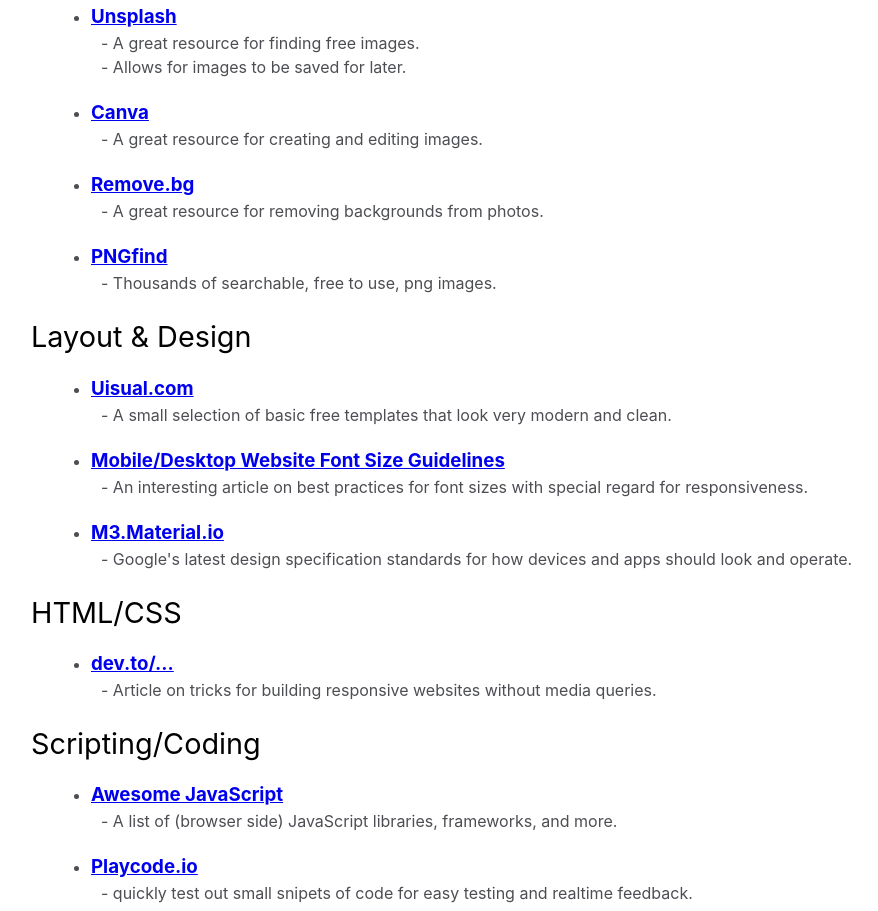
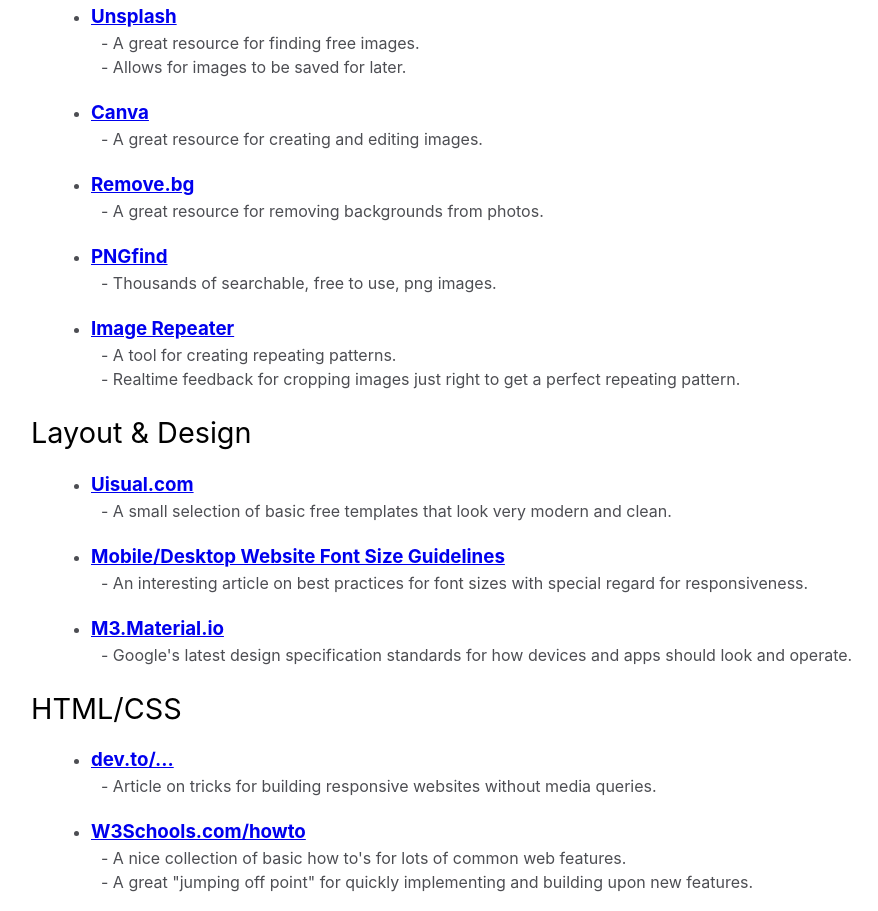
Before and after one commit to MikoFrosty/frosty-webdev, a website: page index.html in a window 1280 px wide. Shown: the part 1003-1914 px from the top of the page, without its empty margins (299-1177 px from the left). Drawn offline with Linux system fonts and the light colour scheme.

Commit message:
Add two new entries (img repeater & w3Schools howto). Remove some comments. Change footer text.

```diff
--- a/index.html
+++ b/index.html
@@ -155,11 +155,17 @@
               - A great resource for removing backgrounds from photos.<br />
             </p>
           </li>
-          <!-- li for https://www.pngfind.com/ -->
           <li>
             <h3><a href="https://www.pngfind.com" target="_blank">PNGfind</a></h3>
             <p>
               - Thousands of searchable, free to use, png images.<br />
+            </p>
+          </li>
+          <li>
+            <h3><a href="https://www.richardwestenra.com/repeater/" target="_blank">Image Repeater</a></h3>
+            <p>
+              - A tool for creating repeating patterns.<br />
+              - Realtime feedback for cropping images just right to get a perfect repeating pattern.<br />
             </p>
           </li>
         </ul>
@@ -218,6 +224,17 @@
             <p>
               - Article on tricks for building responsive websites without media
               queries.<br />
+            </p>
+          </li>
+          <li>
+            <h3>
+              <a href="https://www.w3schools.com/howto/" target="_blank"
+                >W3Schools.com/howto</a
+              >
+            </h3>
+            <p>
+              - A nice collection of basic how to's for lots of common web features.<br />
+              - A great "jumping off point" for quickly implementing and building upon new features.<br />
             </p>
           </li>
         </ul>
@@ -330,7 +347,7 @@
 
       <!-- Footer -->
       <footer>
-        <p>&copy; 2022 Brandon Mikowski</p>
+        <p>Created by Brandon Mikowski</p>
       </footer>
     </main>
   </body>
```
